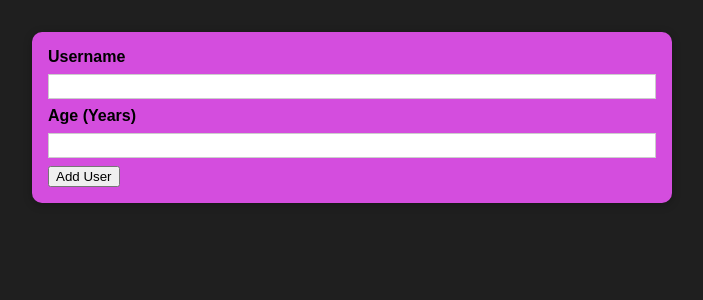
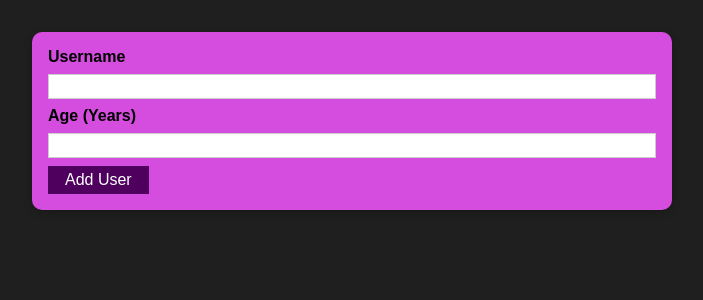
Before and after one commit to demetriusvissarion/User_profile, a React (Create React App) app: page / in a window 1280 px wide. Shown: the top 300 px of the page, without its empty margins (288-991 px from the left). Built offline with nearby package versions, Linux system fonts and the light colour scheme.

Commit message:
passed button to CSS module

```diff
--- /dev/null
+++ b/src/components/UI/button.js
@@ -0,0 +1,17 @@
+import React from "react";
+
+import classes from "./button.module.css";
+
+const Button = (props) => {
+  return (
+    <button
+      type={props.type || "button"}
+      onClick={props.onClick}
+      className={`${classes.button} ${props.className}`}
+    >
+      {props.children}
+    </button>
+  );
+};
+
+export default Button;
--- /dev/null
+++ b/src/components/UI/button.module.css
@@ -0,0 +1,18 @@
+.button {
+  font: inherit;
+  border: 1px solid #4f005f;
+  background: #4f005f;
+  color: white;
+  padding: 0.25rem 1rem;
+  cursor: pointer;
+}
+
+.button:hover,
+.button:active {
+  background: #741188;
+  border-color: #741188;
+}
+
+.button:focus {
+  outline: none;
+}
--- a/src/components/Users/AddUser.js
+++ b/src/components/Users/AddUser.js
@@ -1,6 +1,7 @@
 import React from "react";
 
 import Card from "../UI/card";
+import Button from "../UI/button";
 import classes from "./AddUser.module.css";
 
 const AddUser = (props) => {
@@ -15,7 +16,7 @@
         <input id="username" type="text" />
         <label htmlFor="age">Age (Years)</label>
         <input id="age" type="number" />
-        <button type="submit">Add User</button>
+        <Button type="submit">Add User</Button>
       </form>
     </Card>
   );
```
